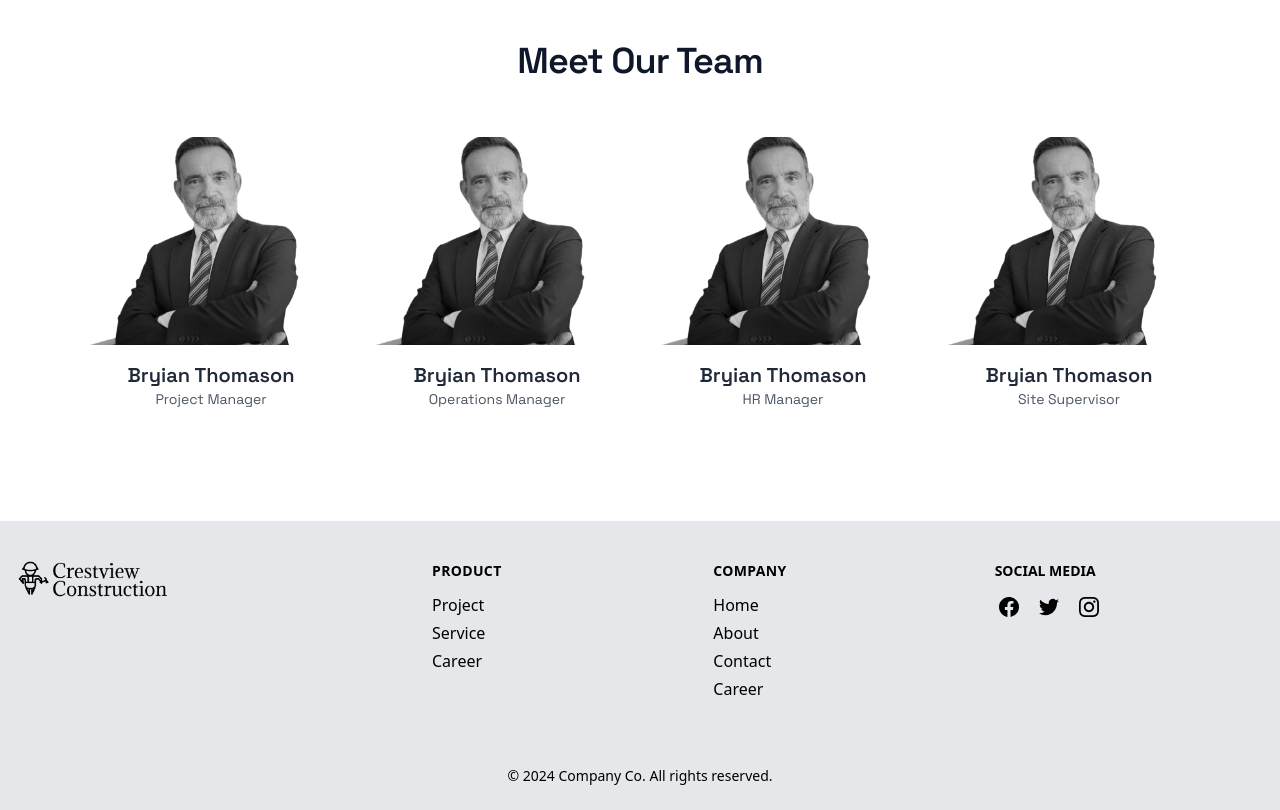
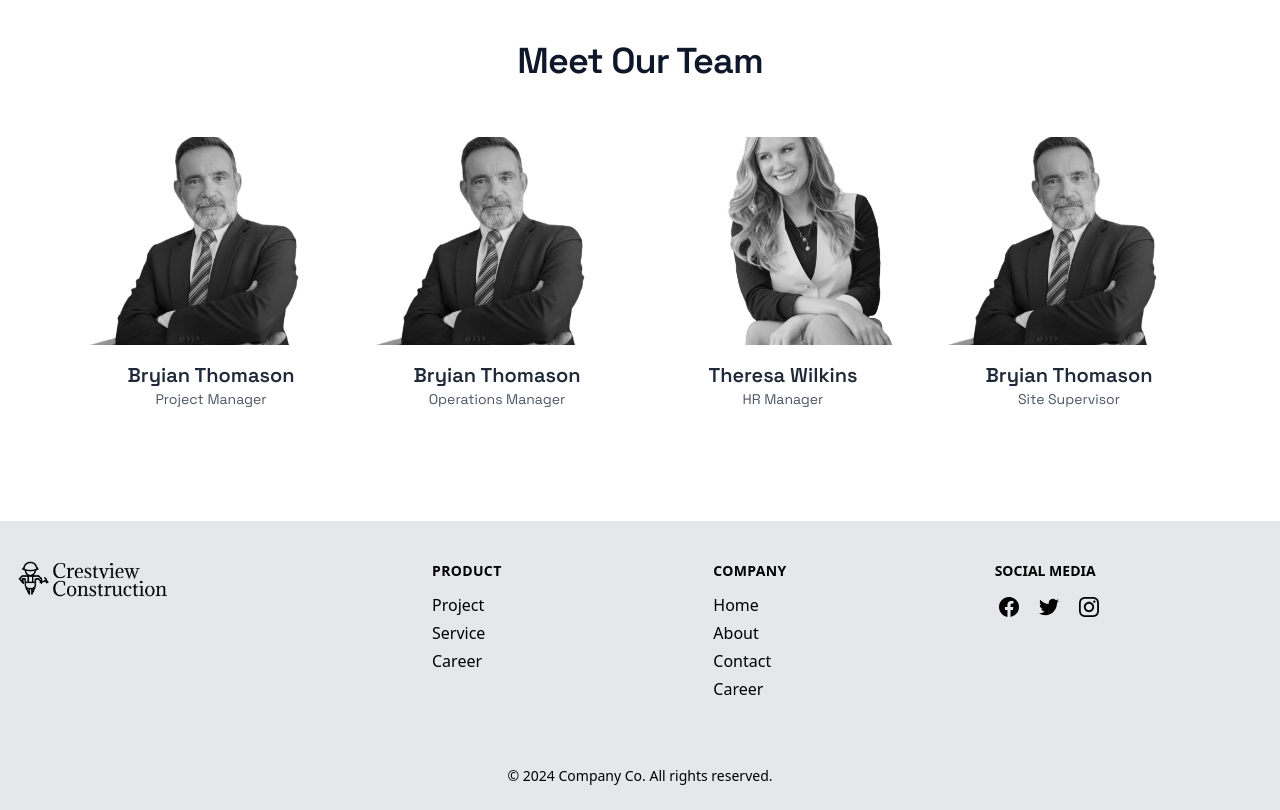
Before and after one commit to codenameMANUEL/crestview, a React (Vite) app: page /about in a window 1280 px wide. Shown: the part 2100-2910 px from the top of the page. Built offline with nearby package versions, Linux system fonts and the light colour scheme.

Commit message:
fixed about page

```diff
--- a/src/components/MeetOurTeam.jsx
+++ b/src/components/MeetOurTeam.jsx
@@ -1,4 +1,5 @@
 import profileImage from "../assets/profileImage.png";
+import hr from "../assets/hr.png"
 
 export default function MeetOurTeam() {
   return (
@@ -36,12 +37,12 @@ export default function MeetOurTeam() {
         {/* Card 3 */}
         <div className="overflow-hidden text-center">
           <img
-            src={profileImage}
+            src={hr}
             className="grayscale brightness-90 contrast-100 w-full h-52 object-cover object-center"
             alt="Profile"
           />
           <div className="p-4">
-            <p className="text-xl font-semibold text-gray-800">Bryian Thomason</p>
+            <p className="text-xl font-semibold text-gray-800">Theresa Wilkins</p>
             <p className="text-sm text-gray-600">HR Manager</p>
           </div>
         </div>
```
Also changed, not shown: src/assets/hr.png (added).
